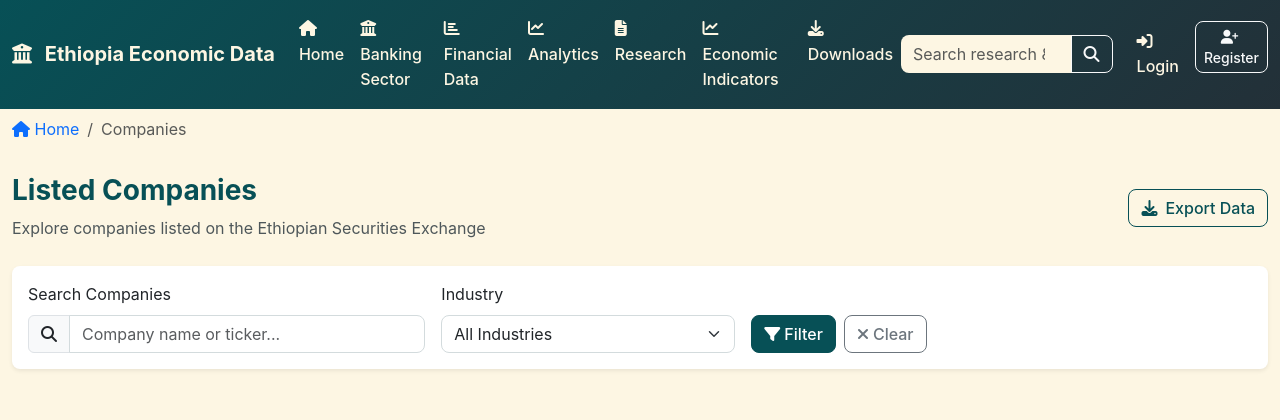
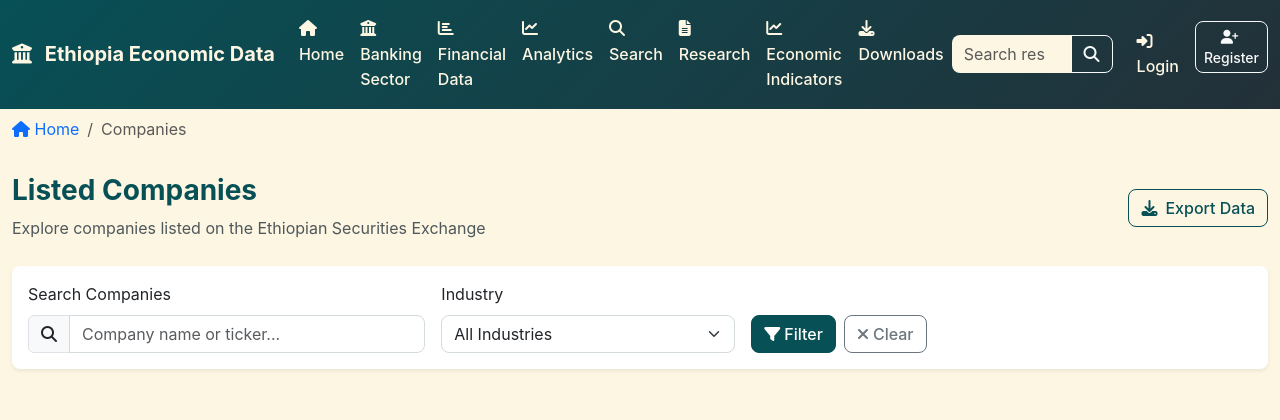
Before and after one commit to abela-21/ethiopia-financial-data, a Flask app: page /companies in a window 1280 px wide. Shown: the top 420 px of the page. Run offline with Flask 3, Linux system fonts and the light colour scheme; some libraries are stand-ins or nearby versions.

Commit message:
Add advanced search to find companies using specific market criteria
Implement advanced search page with route and navigation bar link.

Replit-Commit-Author: Agent
Replit-Commit-Session-Id: d90c0c0e-a632-408f-8798-0d23c952e810
Replit-Commit-Screenshot-Url: https://storage.googleapis.com/screenshot-production-us-central1/2f368adc-7e52-4124-b315-06ff67783e08/d79be4b9-3b8c-4fab-876e-0fa37faf5b87.jpg

```diff
--- a/routes.py
+++ b/routes.py
@@ -245,6 +245,11 @@ def search_companies_api():
         logger.error(f"Error in search_companies_api: {str(e)}")
         return jsonify([])
 
+@main_bp.route('/search')
+def search():
+    """Advanced search and filtering interface"""
+    return render_template('search.html')
+
 @main_bp.route('/banking')
 def banking():
     """Banking sector analysis page"""
--- a/templates/components/navbar.html
+++ b/templates/components/navbar.html
@@ -36,6 +36,12 @@
                     <a class="nav-link {{ 'active' if request.endpoint == 'main.analytics' }}"
                        href="{{ url_for('main.analytics') }}">
                         <i class="fas fa-chart-line me-1"></i>Analytics
+                    </a>
+                </li>
+                <li class="nav-item">
+                    <a class="nav-link {{ 'active' if request.endpoint == 'main.search' }}"
+                       href="{{ url_for('main.search') }}">
+                        <i class="fas fa-search me-1"></i>Search
                     </a>
                 </li>
                 <li class="nav-item">
@@ -162,6 +168,8 @@
             <li class="breadcrumb-item active" aria-current="page">Financial Data</li>
             {% elif request.endpoint == 'main.analytics' %}
             <li class="breadcrumb-item active" aria-current="page">Financial Analytics</li>
+            {% elif request.endpoint == 'main.search' %}
+            <li class="breadcrumb-item active" aria-current="page">Advanced Search</li>
             {% elif request.endpoint == 'main.downloads' %}
             <li class="breadcrumb-item active" aria-current="page">Data Downloads</li>
             {% elif request.endpoint == 'auth.profile' %}
```
